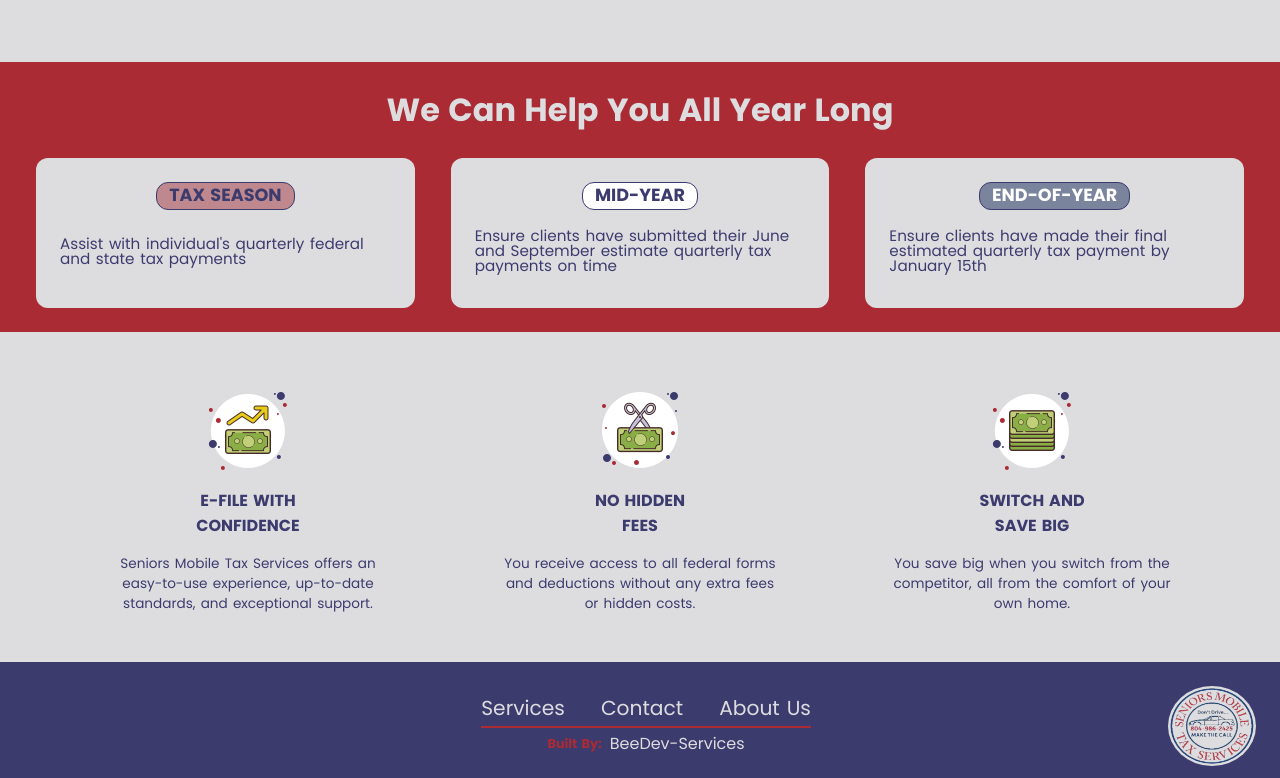
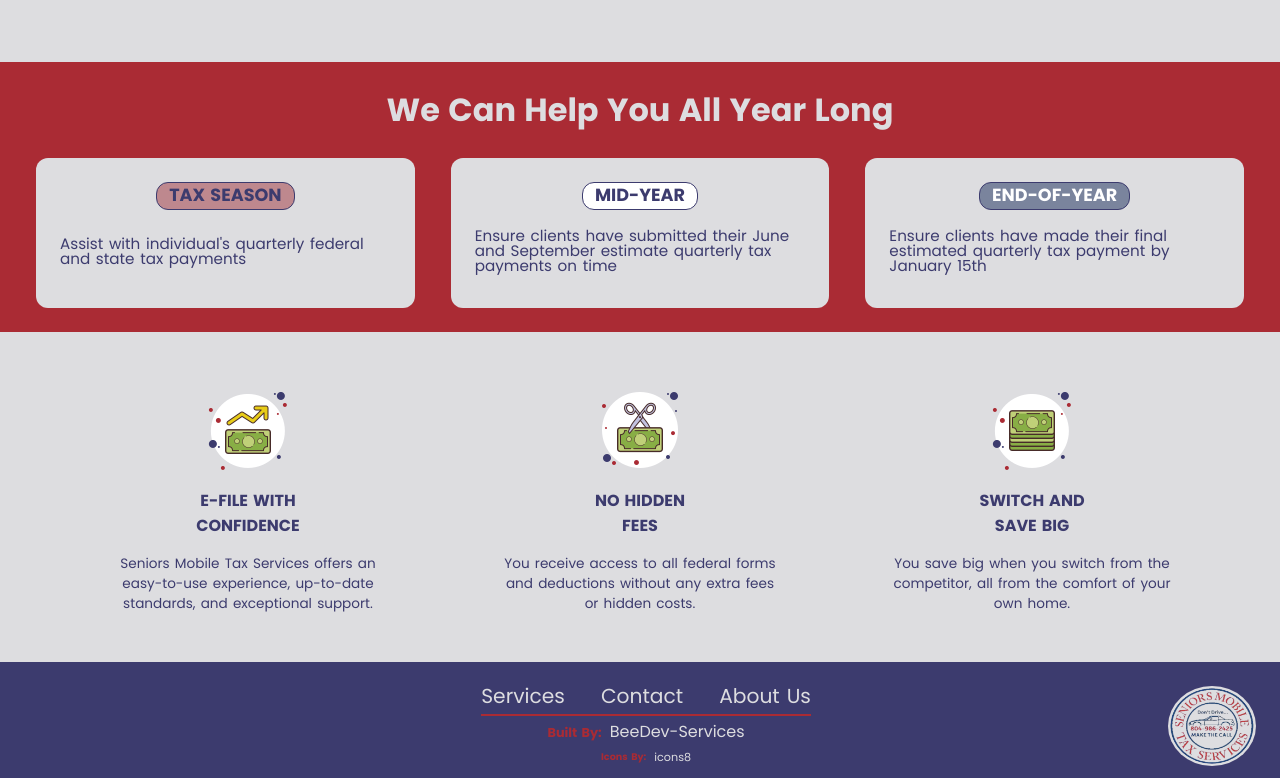
Before and after one commit to BeeDev-ValorCollective/smts, a React (Vite) app: page /home in a window 1280 px wide. Shown: the part 1630-2408 px from the top of the page. Built offline with nearby package versions, Linux system fonts and the light colour scheme.

Commit message:
Add in icon8 link and style. *MUST BE VISABLE AND CLICKABLE LINK* as per t&c

```diff
--- a/src/App.css
+++ b/src/App.css
@@ -248,7 +248,7 @@ footer {
       }
     }
 
-    ul:nth-child(3) {
+    ul:nth-child(3), ul:nth-child(4) {
       display: flex;
       align-items: center;
       justify-content: center;
@@ -262,11 +262,22 @@ footer {
           font-size: 0.8rem;
           vertical-align: middle;
           font-weight: bold;
+          position: relative;
+          top: 1px;
         }
 
         a {
           font-size: 1rem;
         }
+      }
+    }
+
+    ul:nth-child(4) li {
+      p {
+        font-size: 0.6rem;
+      }
+      a {
+        font-size: 0.7rem;
       }
     }
 
--- a/src/components/Footer/Footer.jsx
+++ b/src/components/Footer/Footer.jsx
@@ -37,6 +37,14 @@ export default function Footer({ currentPath }) {
                         <a href="https://beedev-services.com/" target="_blank" rel="noopener noreferrer">BeeDev-Services</a>
                     </li>
                 </ul>
+                <ul>
+                    <li>
+                        <p>Icons By:</p>
+                    </li>
+                    <li>
+                        <a href="https://icons8.com//" target="_blank" rel="noopener noreferrer">icons8</a>
+                    </li>
+                </ul>
             </div>
             <img src={ FooterIcon } alt="SMTS Icon" />
         </footer>
```
